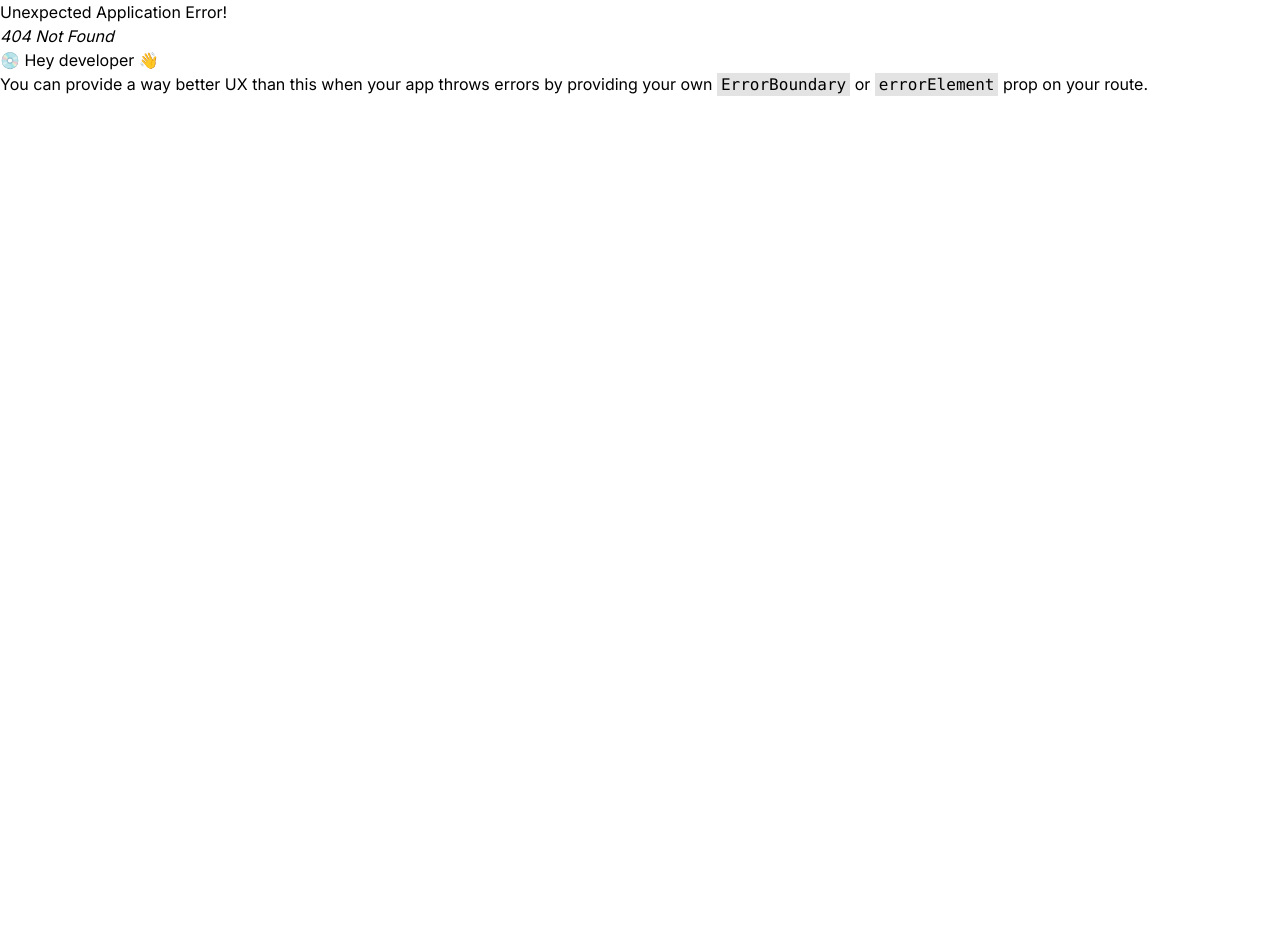
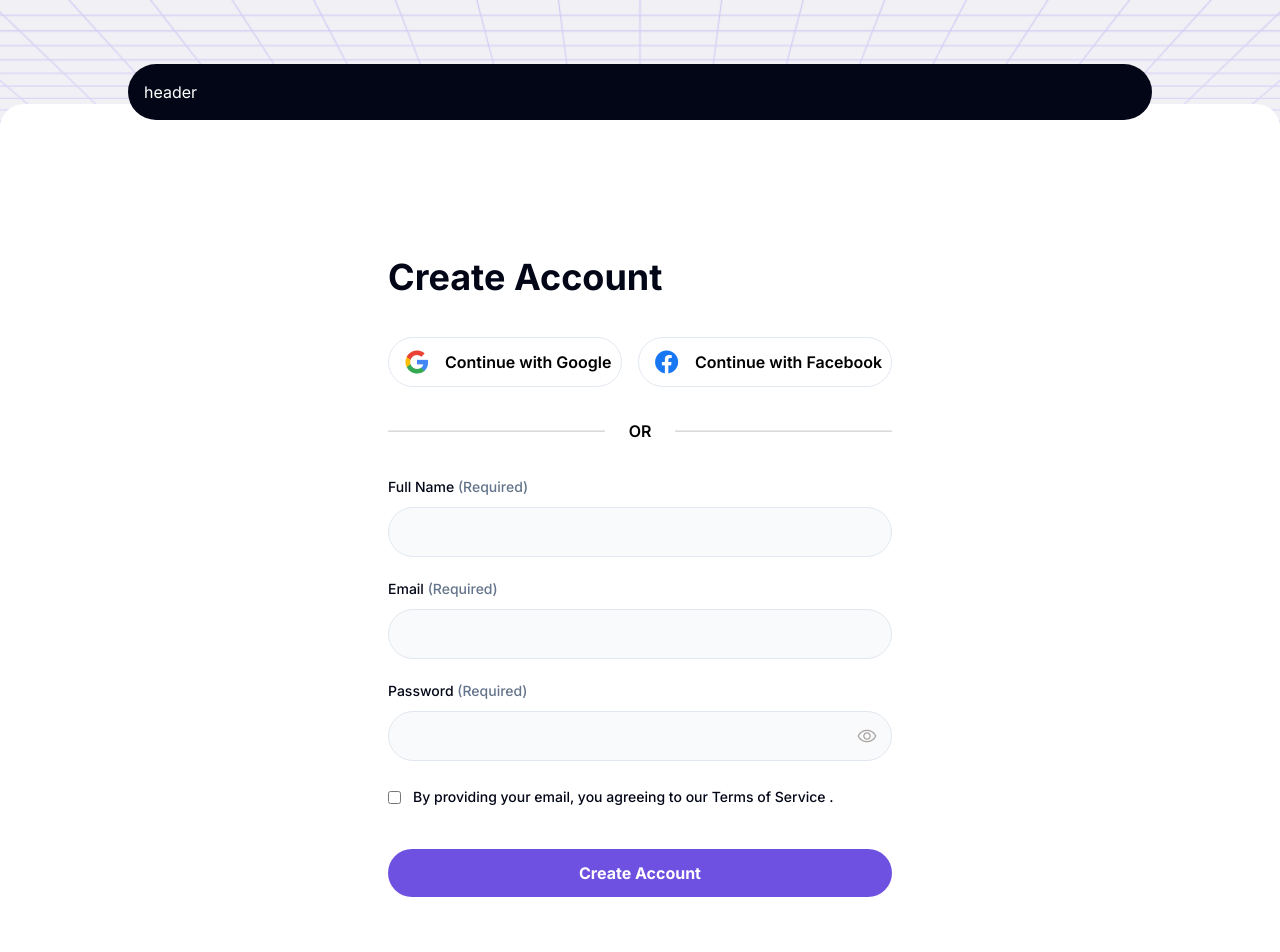
Before and after one commit to MamtazDev/ReTracker, a React (Vite) app: page /signup in a window 1280 px wide. Before the commit this address had no page. Shown: the top 952 px of the page. Before the commit the page ends 800 px from the top, so only its background shows below. Built offline with nearby package versions, Linux system fonts and the light colour scheme.

Commit message:
create account page done

```diff
--- a/src/Components/Login/Login.jsx
+++ b/src/Components/Login/Login.jsx
@@ -1,23 +1,15 @@
-import React from 'react';
-import PrimaryBtn from '../../Shared/PrimaryBtn';
-import AuthTitle from '../../Shared/AuthTitle';
-import SocialMediaBtn from '../../Shared/SocialMediaBtn';
-import google from "../../assets/google.png";
-import facebook from "../../assets/facebook.png";
+import PrimaryBtn from "../../Shared/PrimaryBtn";
+import AuthTitle from "../../Shared/AuthTitle";
+
+import Divider from "../../Shared/Divider";
+import SocialBtn from "../../Shared/SocialBtn";
 
 const Login = () => {
   return (
     <div className="pb-28 pt-p_153 max-w-authWidth mx-auto">
       <AuthTitle>Login to Your Account</AuthTitle>
-        <div className="flex gap-4 items-center mt-10">
-          <SocialMediaBtn pic={google} name="Continue with Google" />
-          <SocialMediaBtn pic={facebook} name="Continue with Facebook" />
-        </div>
-        <div className="w-full flex gap-6 items-center my-8">
-          <p className="border border-b-lightGray w-full"></p>
-          <p className="text-base font-semibold">OR</p>
-          <p className="border border-b-lightGray w-full"></p>
-        </div>
+      <SocialBtn />
+      <Divider />
 
       <form>
         <div className="mb-5">
--- /dev/null
+++ b/src/Components/SignUp/SignUp.jsx
@@ -0,0 +1,49 @@
+import React from "react";
+import PrimaryBtn from "../../Shared/PrimaryBtn";
+import Divider from "../../Shared/Divider";
+import SocialBtn from "../../Shared/SocialBtn";
+import AuthTitle from "../../Shared/AuthTitle";
+import { Link } from "react-router-dom";
+
+const SignUp = () => {
+  return (
+    <div className="pb-28 pt-p_153 max-w-authWidth mx-auto">
+      <AuthTitle>Create Account</AuthTitle>
+      <SocialBtn />
+      <Divider />
+
+      <form>
+        <div className="mb-5">
+          <label htmlFor="name">
+            Full Name <span>(Required)</span>{" "}
+          </label>
+          <input type="text" id="name" />
+        </div>
+        <div className="mb-5">
+          <label htmlFor="email">
+            Email <span>(Required)</span>{" "}
+          </label>
+          <input type="email" id="email" />
+        </div>
+        <div className="mb-6">
+          <label htmlFor="password">
+            Password <span>(Required)</span>{" "}
+          </label>
+          <input type="password" id="password" />
+        </div>
+
+        <div className="flex gap-3 items-center mb-10">
+          <input type="checkbox" id="stay" />
+          <label className="mb-0" htmlFor="stay">
+            By providing your email, you agreeing to our{" "}
+            <Link to="#">Terms of Service</Link> .
+          </label>
+        </div>
+
+        <PrimaryBtn>Create Account</PrimaryBtn>
+      </form>
+    </div>
+  );
+};
+
+export default SignUp;
--- /dev/null
+++ b/src/Pages/Signup.jsx
@@ -0,0 +1,13 @@
+import React from 'react';
+import Auth from '../Shared/Auth';
+import SignUp from '../Components/SignUp/SignUp';
+
+const Signup = () => {
+    return (
+        <Auth>
+            <SignUp/>
+        </Auth>
+    );
+};
+
+export default Signup;
--- a/src/Routes/Router.jsx
+++ b/src/Routes/Router.jsx
@@ -3,6 +3,7 @@ import MainLayout from "../Layouts/MainLayout";
 import LoginPage from "../Pages/Login";
 import ForgetPassword from "../Pages/ForgetPassword";
 import ResetPassword from "../Pages/ResetPassword";
+import Signup from "../Pages/Signup";
 
 export const router = createBrowserRouter([
   {
@@ -12,6 +13,10 @@ export const router = createBrowserRouter([
       {
         path: "/login",
         element: <LoginPage />,
+      },
+      {
+        path: "/signup",
+        element: <Signup />,
       },
       {
         path: "/forget-password",
--- /dev/null
+++ b/src/Shared/Divider.jsx
@@ -0,0 +1,13 @@
+import React from 'react';
+
+const Divider = () => {
+    return (
+        <div className="w-full flex gap-6 items-center my-8">
+        <p className="border border-b-lightGray w-full"></p>
+        <p className="text-base font-semibold">OR</p>
+        <p className="border border-b-lightGray w-full"></p>
+      </div>
+    );
+};
+
+export default Divider;
--- /dev/null
+++ b/src/Shared/SocialBtn.jsx
@@ -0,0 +1,15 @@
+import React from 'react';
+import SocialMediaBtn from './SocialMediaBtn';
+import google from "../assets/google.png";
+import facebook from "../assets/facebook.png";
+
+const SocialBtn = () => {
+    return (
+        <div className="flex gap-4 items-center mt-10">
+          <SocialMediaBtn pic={google} name="Continue with Google" />
+          <SocialMediaBtn pic={facebook} name="Continue with Facebook" />
+        </div>
+    );
+};
+
+export default SocialBtn;
```
Lines whose indentation alone changed are shown as unchanged.
